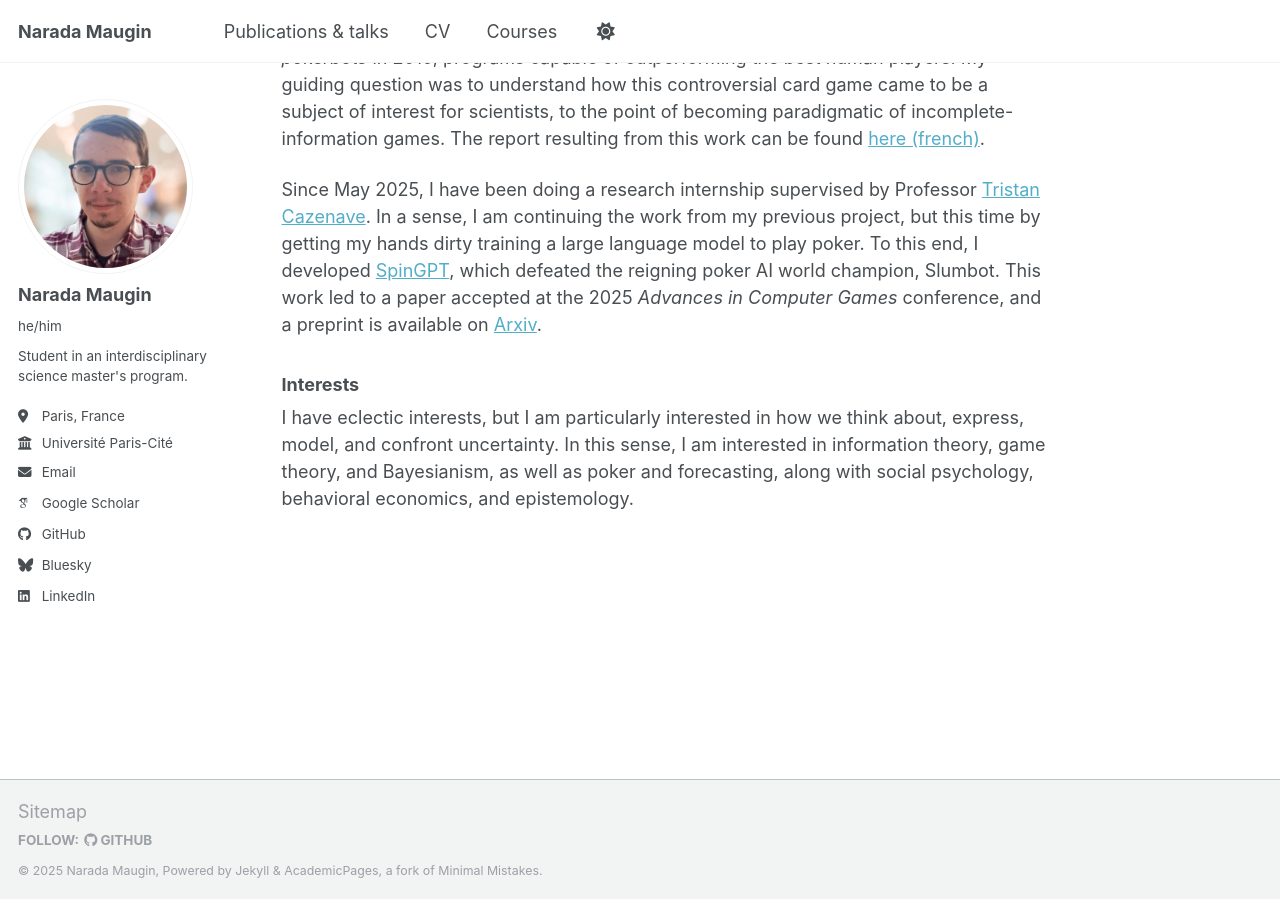
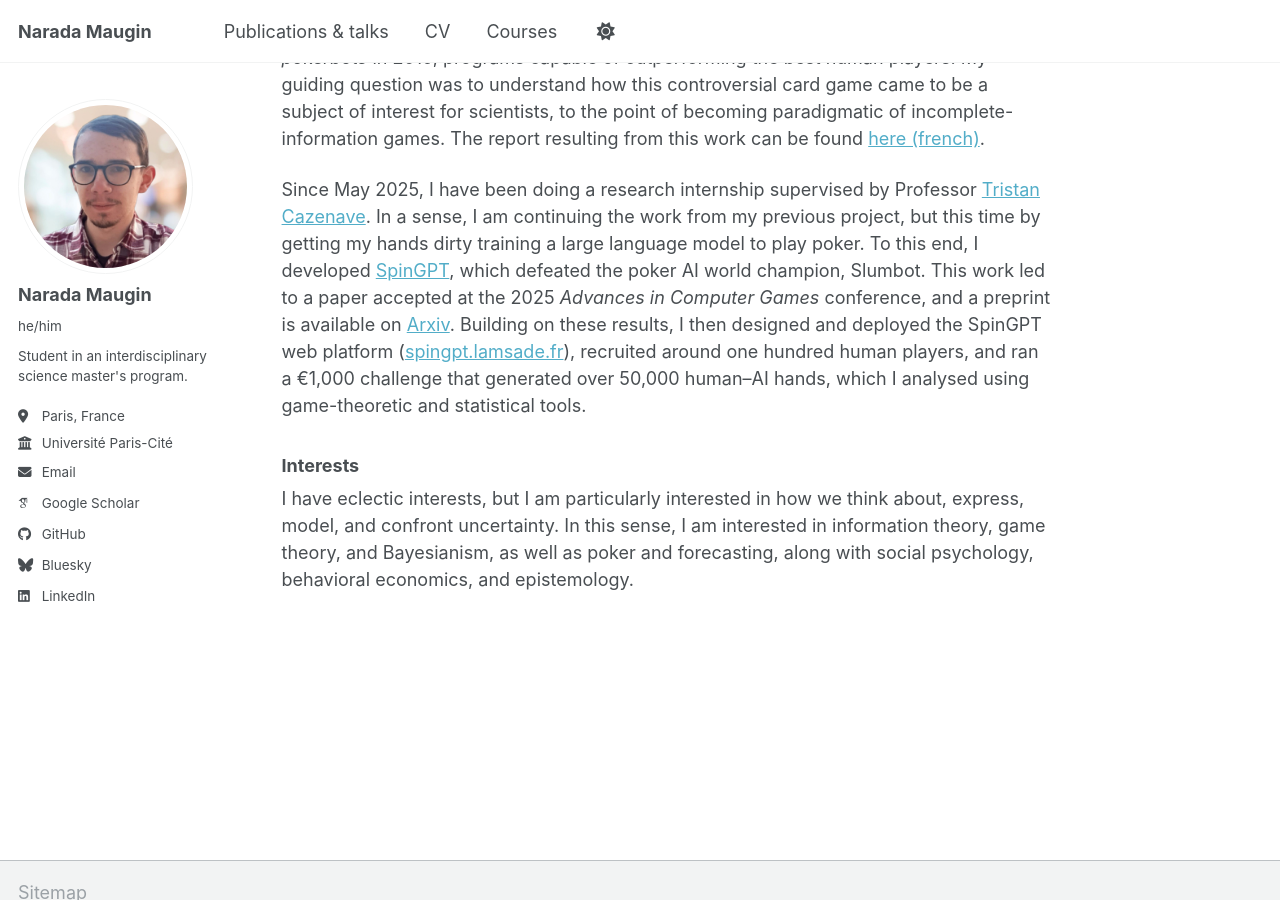
Before and after one commit to narada-maugin/narada-maugin.github.io, a Jekyll site: the page built from _pages/about.md, in a window 1280 px wide and 900 px high, scrolled down 473 px. Built offline with Jekyll 4.4.1, drawn with Linux system fonts in a browser that asks for light colours; some web fonts are replaced.

Commit message:
Update about.md

```diff
--- a/_pages/about.md
+++ b/_pages/about.md
@@ -15,7 +15,7 @@ I am currently a student in the [Logos Master’s program](https://master-logos.
 
 My first research experience was an internship supervised by [Lisa Rougetet](https://nouveau.univ-brest.fr/fr/membre/lisa-rougetet), a historian of science. A specialist, among other things, in the history of mathematical games, she gave me the opportunity to learn and work alongside her. I traced the history, both playful and scientific, of poker, from the earliest card games in East Asia to the latest developments in *pokerbots* in 2019, programs capable of outperforming the best human players. My guiding question was to understand how this controversial card game came to be a subject of interest for scientists, to the point of becoming paradigmatic of incomplete-information games. The report resulting from this work can be found [here (french)](\files\stage1_poker.pdf).
 
-Since May 2025, I have been doing a research internship supervised by Professor [Tristan Cazenave](https://www.lamsade.dauphine.fr/~cazenave/index.php). In a sense, I am continuing the work from my previous project, but this time by getting my hands dirty training a large language model to play poker. To this end, I developed [SpinGPT](https://spingpt.lamsade.fr/), which defeated the reigning poker AI world champion, Slumbot. This work led to a paper accepted at the 2025 *Advances in Computer Games* conference, and a preprint is available on [Arxiv](https://arxiv.org/abs/2509.22387).
+Since May 2025, I have been doing a research internship supervised by Professor [Tristan Cazenave](https://www.lamsade.dauphine.fr/~cazenave/index.php). In a sense, I am continuing the work from my previous project, but this time by getting my hands dirty training a large language model to play poker. To this end, I developed [SpinGPT](https://spingpt.lamsade.fr/), which defeated the poker AI world champion, Slumbot. This work led to a paper accepted at the 2025 *Advances in Computer Games* conference, and a preprint is available on [Arxiv](https://arxiv.org/abs/2509.22387). Building on these results, I then designed and deployed the SpinGPT web platform ([spingpt.lamsade.fr](spingpt.lamsade.fr)), recruited around one hundred human players, and ran a €1,000 challenge that generated over 50,000 human–AI hands, which I analysed using game-theoretic and statistical tools.
 
 ### Interests
 
```
